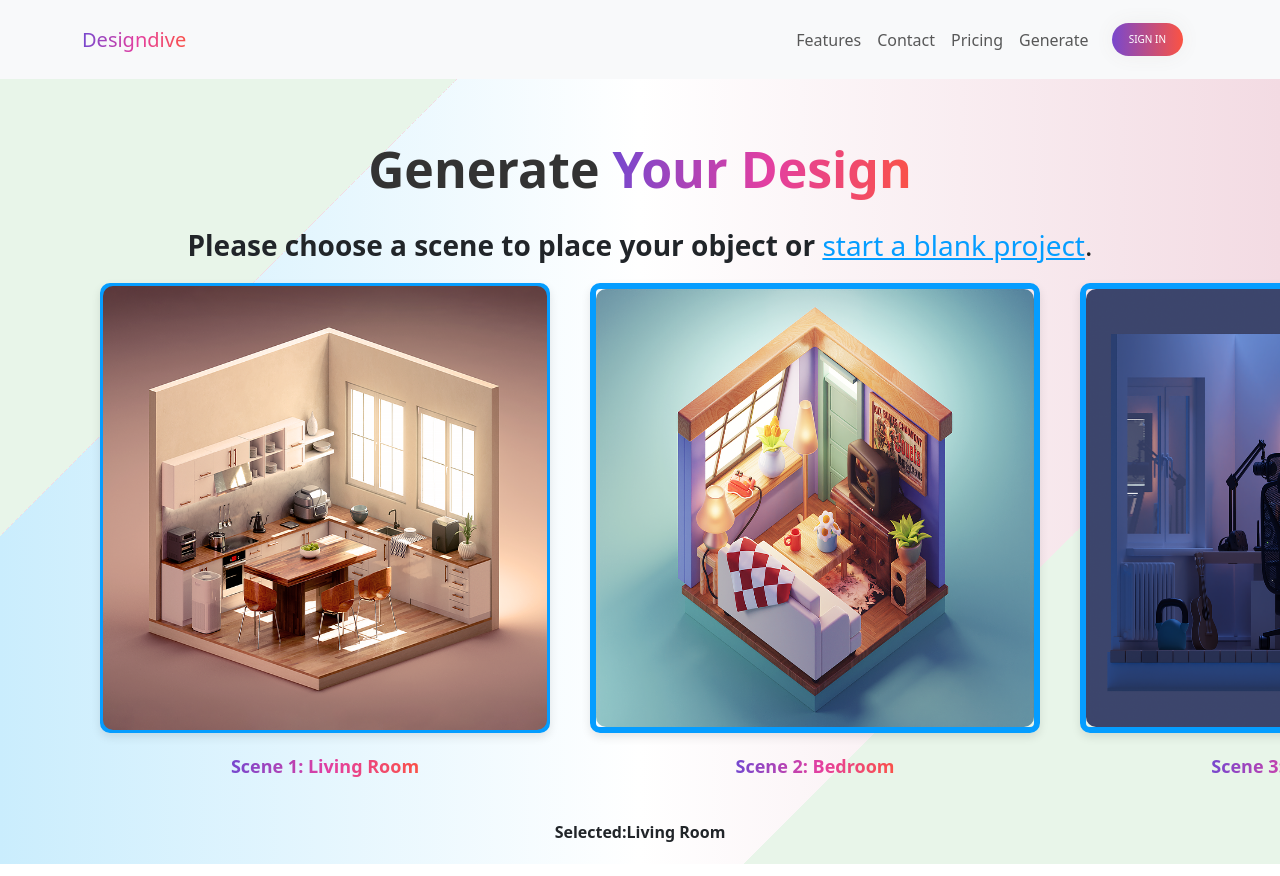
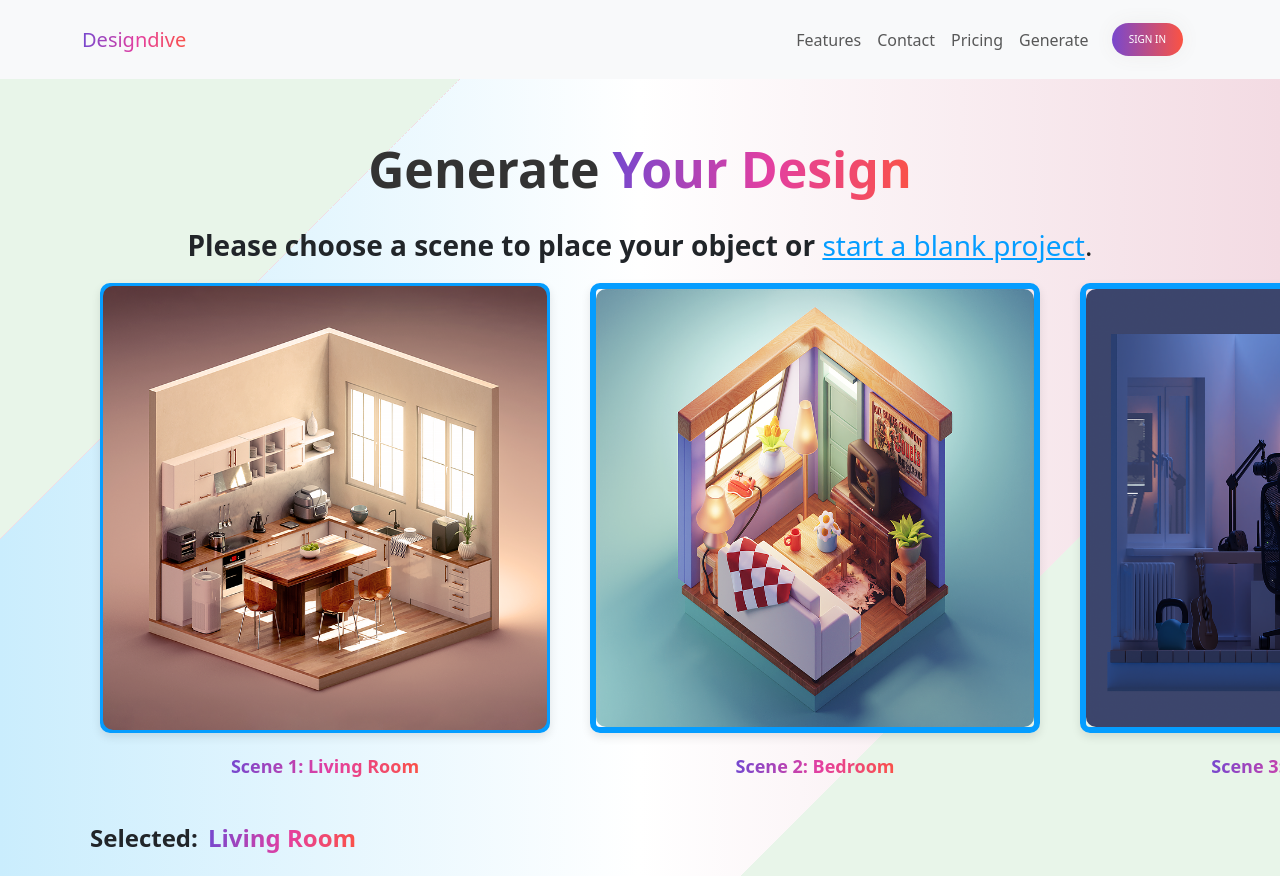
Before and after one commit to DLOVRIC2/designdive, a React (Create React App) app in the folder frontend/: page /generate in a window 1280 px wide. Shown: the top 876 px of the page. Built offline with nearby package versions, Linux system fonts and the light colour scheme.

Commit message:
More styling around selected scenes

```diff
--- a/frontend/src/features/Generate.css
+++ b/frontend/src/features/Generate.css
@@ -4,14 +4,10 @@
   }
 
 .gradient-paragraph {
-    font-size: 18px;
+    font-size: 26px;
     font-weight: bold;
     text-align: center;
     margin: 20px 0;
-    background: linear-gradient(95deg, var(--color-primary) 15%, var(--color-tertiary) 45%, var(--color-pink) 75%, var(--color-secondary) 100%) 98%/200% 100%;
-    -webkit-background-clip: text;
-    background-clip: text;
-    -webkit-text-fill-color: transparent;
   }
 
 .gradient-text {
@@ -38,6 +34,7 @@ text-decoration: underline;
 
 
 .scene-selection {
+    font-size: 18px;
     display: flex;
     justify-content: space-between;
     margin: 20px 0;
@@ -78,14 +75,30 @@ margin: 20px 0;
 }
 
 .scene-selected {
+    font-size: 24px; /* Adjust the font size as needed */
+    display: flex;
+    align-items: center;
+  }
+
+.selected-label {
     font-weight: bold;
+    }
 
+.selected-scene {
+    font-weight: bold;
+    background: linear-gradient(95deg, var(--color-primary) 15%, var(--color-tertiary) 45%, var(--color-pink) 75%, var(--color-secondary) 100%) 98%/200% 100%;
+    text-transform: capitalize;
+    -webkit-background-clip: text;
+    background-clip: text;
+    -webkit-text-fill-color: transparent;
+    margin-left: 10px; /* Adjust margin as needed */
+    font-size: 24px; /* Adjust the font size as needed */
   }
 
 .scene-text {
     font-size: 18px;
     font-weight: bold;
-text-align: left;
+    text-align: center;
     margin: 20px 0;
     background: linear-gradient(95deg, var(--color-primary) 15%, var(--color-tertiary) 45%, var(--color-pink) 75%, var(--color-secondary) 100%) 98%/200% 100%;
     -webkit-background-clip: text;
```
Lines whose indentation alone changed are shown as unchanged.
